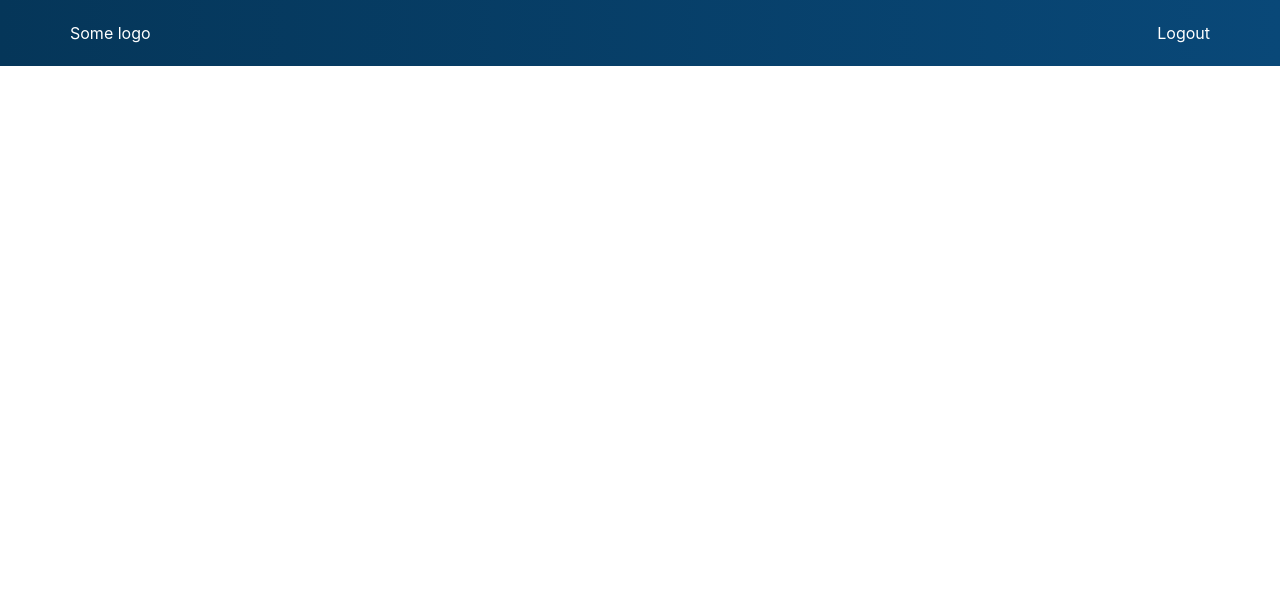
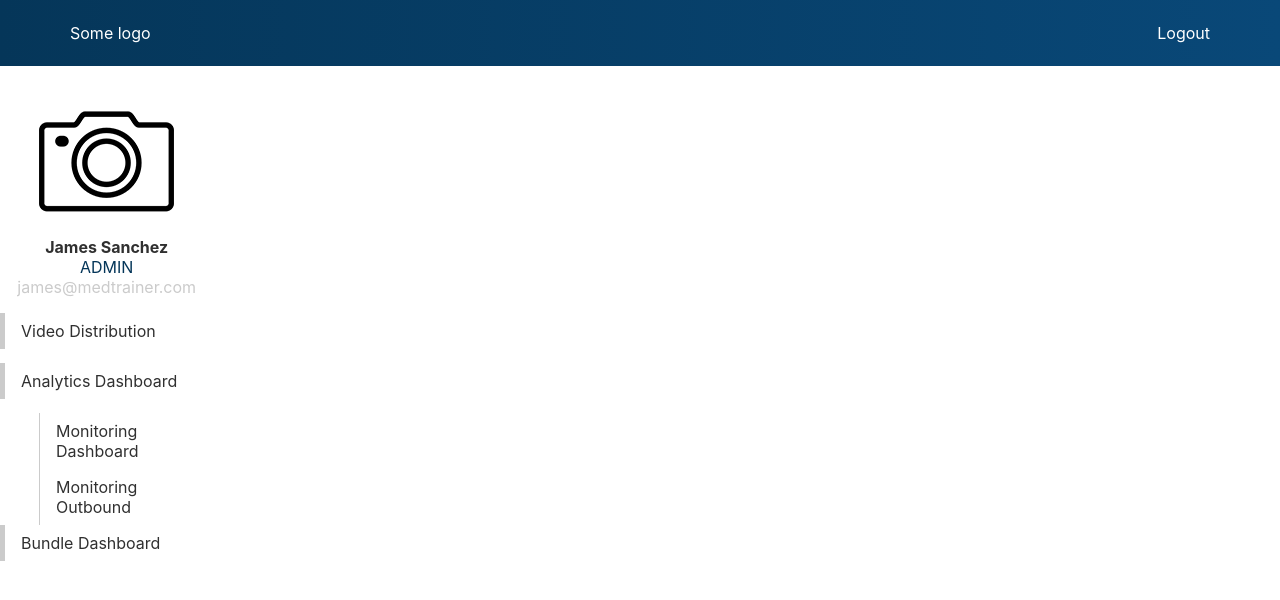
Before and after one commit to danielrfranco/orbits-test, a React (Create React App) app: page / in a window 1280 px wide. Shown: the top 600 px of the page. Built offline with nearby package versions, Linux system fonts and the light colour scheme.

Commit message:
Add a nice simple Sidebar

```diff
--- a/src/css/App.css
+++ b/src/css/App.css
@@ -1,5 +1,11 @@
 :root {
+  --black: #303030;
   --white: #ffffff;
+  --blue: #053659;
+  --blue-2: #094878;
+  --grey: #CBCBCB;
+  --dark-grey: #404D59;
+  --orange: #E76E19;
 }
 
 body {
@@ -10,34 +16,18 @@ body {
   -webkit-font-smoothing: antialiased;
   -moz-osx-font-smoothing: grayscale;
   font-size: 16px;
-}
-
-.App {
-  text-align: center;
-}
-
-.App-logo {
-  animation: App-logo-spin infinite 20s linear;
-  height: 40vmin;
-  pointer-events: none;
+  color: var(--black);
 }
 
 .App-link {
   color: #61dafb;
 }
 
-@keyframes App-logo-spin {
-  from {
-    transform: rotate(0deg);
-  }
-  to {
-    transform: rotate(360deg);
-  }
-}
+/* --- Components --------------------- */
 
 .App > .App-header {
-    background-image: linear-gradient(to right, #053659, #094878);
-    height: 66px;
+    background-image: linear-gradient(to right, var(--blue), var(--blue-2));
+    height: 4.125rem;
     display: flex;
     align-items: center;
     color: var(--white);
@@ -46,3 +36,59 @@ body {
 .App > .App-header .row {
       justify-content: space-between;
     }
+
+.App .App-sidebar {
+    background-color: var(--white);
+    margin-top: 2rem;
+    text-align: center;
+  }
+
+.App .App-sidebar > .name {
+      font-weight: bold;
+    }
+
+.App .App-sidebar > .userType {
+      text-transform: uppercase;
+      color: var(--blue);
+    }
+
+.App .App-sidebar > .email {
+      color: var(--grey);
+    }
+
+.App .App-sidebar > ul.menu {
+      text-align: initial;
+      padding: 0;
+      list-style: none;
+      margin-left: -1rem;
+      margin-right: -1rem;
+    }
+
+.App .App-sidebar > ul.menu > li {
+        padding: 0.5rem 1rem;
+        border-left: solid var(--grey) 0.375rem;
+        margin-bottom: 0.875rem;
+        cursor: pointer;
+        transition: all 0.3s
+      }
+
+.App .App-sidebar > ul.menu > li:hover {
+          background-color: var(--dark-grey);
+          color: var(--white);
+          border-left: solid var(--orange) 0.375rem;
+        }
+
+.App .App-sidebar > ul.menu > ul {
+        list-style: none;
+      }
+
+.App .App-sidebar > ul.menu > ul > li {
+          padding: 0.5rem 1rem;
+          border-left: solid var(--grey) 1px;
+          cursor: pointer;
+          transition: all 0.3s
+        }
+
+.App .App-sidebar > ul.menu > ul > li:hover {
+            border-left: solid var(--orange) 1px;
+          }
--- a/src/css/App.pcss
+++ b/src/css/App.pcss
@@ -1,2 +1,5 @@
 @import './settings.pcss';
+
+/* --- Components --------------------- */
 @import './layout/topbar.pcss';
+@import './layout/sidebar.pcss';
--- /dev/null
+++ b/src/css/layout/sidebar.pcss
@@ -0,0 +1,57 @@
+.App {
+  .App-sidebar {
+    background-color: var(--white);
+    margin-top: 2rem;
+    text-align: center;
+
+    > .name {
+      font-weight: bold;
+    }
+
+    > .userType {
+      text-transform: uppercase;
+      color: var(--blue);
+    }
+
+    > .email {
+      color: var(--grey);
+    }
+
+    > ul.menu {
+      text-align: initial;
+      padding: 0;
+      list-style: none;
+      margin-left: -1rem;
+      margin-right: -1rem;
+
+      > li {
+        padding: 0.5rem 1rem;
+        border-left: solid var(--grey) 0.375rem;
+        margin-bottom: 0.875rem;
+        cursor: pointer;
+        transition: all 0.3s;
+
+        &:hover {
+          background-color: var(--dark-grey);
+          color: var(--white);
+          border-left: solid var(--orange) 0.375rem;
+        }
+      }
+
+      > ul {
+        list-style: none;
+
+        > li {
+          padding: 0.5rem 1rem;
+          border-left: solid var(--grey) 1px;
+          cursor: pointer;
+          transition: all 0.3s;
+
+          &:hover {
+            border-left: solid var(--orange) 1px;
+          }
+        }
+      }
+    }
+  }
+}
--- a/src/css/layout/topbar.pcss
+++ b/src/css/layout/topbar.pcss
@@ -1,7 +1,7 @@
 .App {
   > .App-header {
-    background-image: linear-gradient(to right, #053659, #094878);
-    height: 66px;
+    background-image: linear-gradient(to right, var(--blue), var(--blue-2));
+    height: 4.125rem;
     display: flex;
     align-items: center;
     color: var(--white);
--- a/src/css/settings.pcss
+++ b/src/css/settings.pcss
@@ -1,5 +1,11 @@
 :root {
+  --black: #303030;
   --white: #ffffff;
+  --blue: #053659;
+  --blue-2: #094878;
+  --grey: #CBCBCB;
+  --dark-grey: #404D59;
+  --orange: #E76E19;
 }
 
 body {
@@ -10,27 +16,9 @@ body {
   -webkit-font-smoothing: antialiased;
   -moz-osx-font-smoothing: grayscale;
   font-size: 16px;
-}
-
-.App {
-  text-align: center;
-}
-
-.App-logo {
-  animation: App-logo-spin infinite 20s linear;
-  height: 40vmin;
-  pointer-events: none;
+  color: var(--black);
 }
 
 .App-link {
   color: #61dafb;
 }
-
-@keyframes App-logo-spin {
-  from {
-    transform: rotate(0deg);
-  }
-  to {
-    transform: rotate(360deg);
-  }
-}
--- a/src/js/App.jsx
+++ b/src/js/App.jsx
@@ -1,7 +1,7 @@
 import React from 'react';
 import '../css/App.css';
 
-import { Topbar } from './components';
+import { Topbar, Sidebar } from './components';
 
 function App() {
   return (
@@ -9,6 +9,16 @@ function App() {
 
       <Topbar />
 
+      <div className='container-fluid'>
+        <div className='row'>
+
+          <div className='col-md-2'>
+            <Sidebar />
+          </div>
+
+        </div>
+      </div>
+
     </div>
   );
 }
--- /dev/null
+++ b/src/js/components/Sidebar.jsx
@@ -0,0 +1,32 @@
+import React from 'react';
+import camera from '../../img/camera.png';
+
+const Sidebar = props => {
+
+  return (
+    <div className='App-sidebar'>
+
+      <div className='logo'>
+        <img src={camera} alt='user-profile'/>
+      </div>
+
+      <div className='name'>James Sanchez</div>
+      <div className='userType'>Admin</div>
+      <div className='email'>james@medtrainer.com</div>
+
+      <ul className='menu'>
+        <li>Video Distribution</li>
+        <li>Analytics Dashboard</li>
+        <ul>
+          <li>Monitoring Dashboard</li>
+          <li>Monitoring Outbound</li>
+        </ul>
+        <li>Bundle Dashboard</li>
+      </ul>
+
+    </div>
+  )
+
+}
+
+export default Sidebar;
--- a/src/js/components/index.js
+++ b/src/js/components/index.js
@@ -1,5 +1,7 @@
 import Topbar from './Topbar';
+import Sidebar from './Sidebar';
 
 export {
   Topbar,
+  Sidebar,
 };
```
Also changed, not shown: src/js/components/Topbar.jsx (+4 -4 lines), src/img/camera.png (added).
